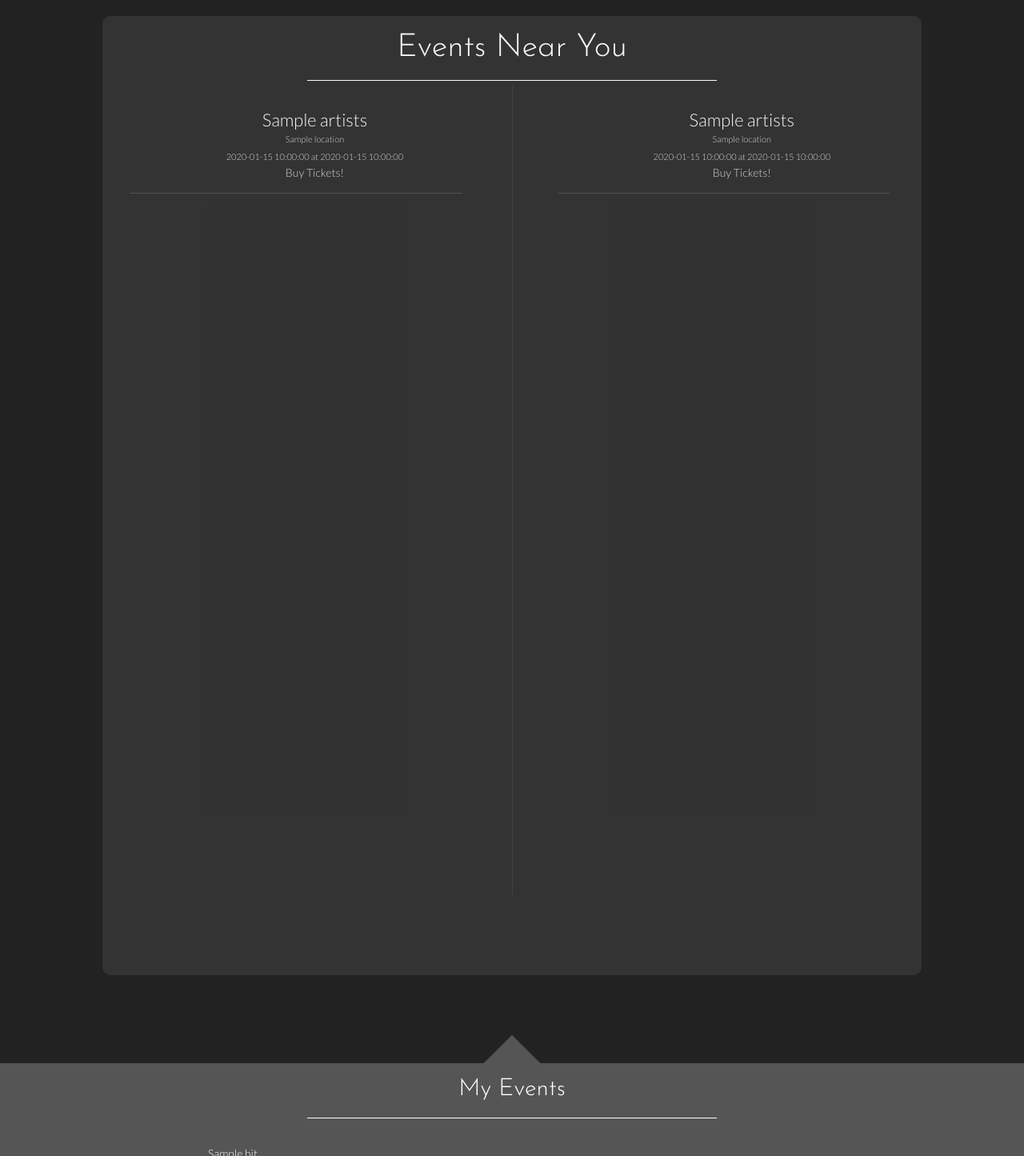
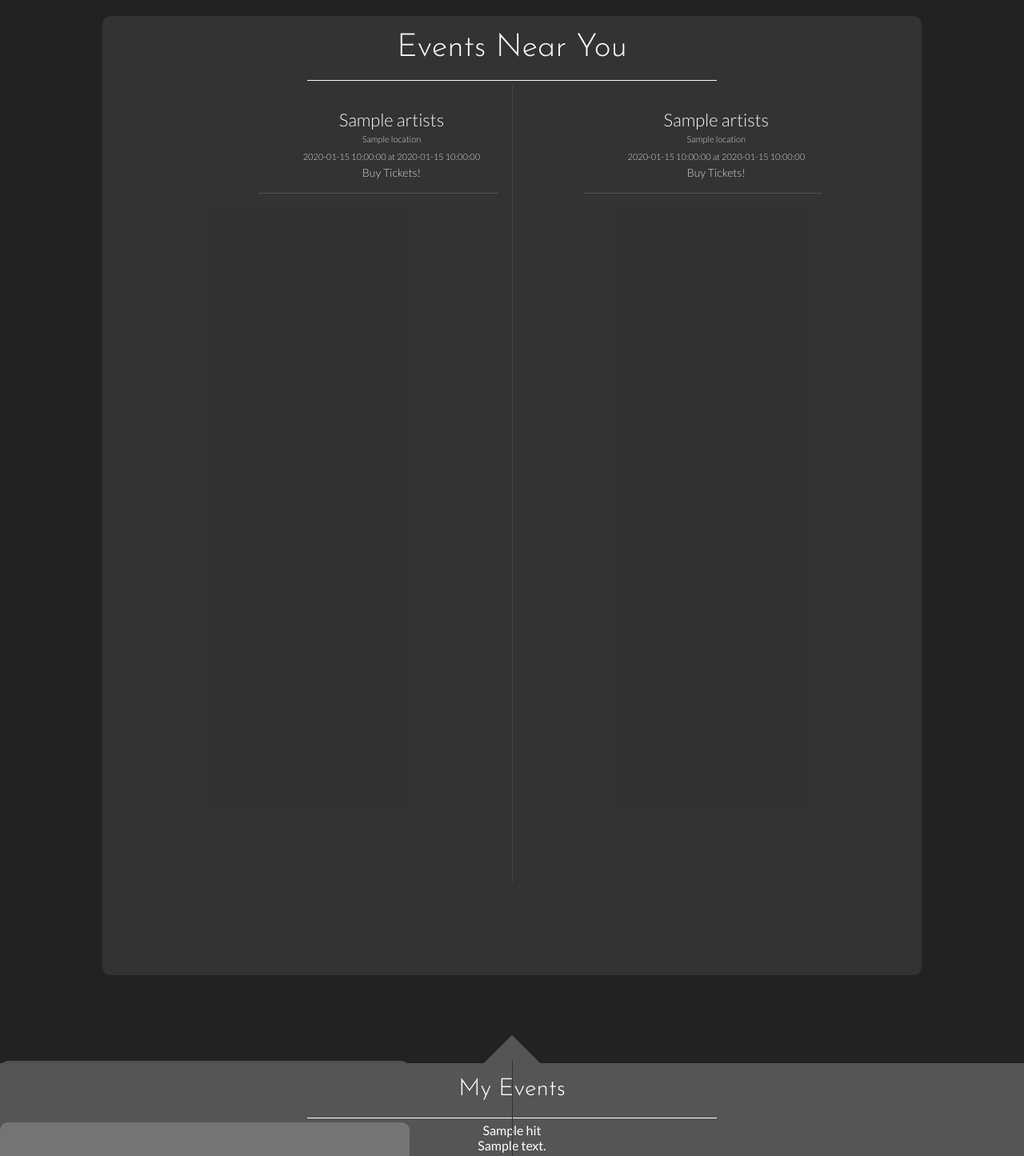
Before and after one commit to iak0/concertcrowd, a Flask app: template templates/home.html in a window 1280 px wide. Shown: the whole page at 80% size. Run offline with Flask 2, Linux system fonts and the light colour scheme; the template is opened without the code that fills it: most values are stand-ins (such as "Sample title", 1, 10 or a date in 2020); some libraries are stand-ins or nearby versions.

Commit message:
bottom blocks layout in progress

```diff
--- a/static/css/style2.css
+++ b/static/css/style2.css
@@ -53,6 +53,9 @@ span{
 	font-weight: thin;
 	font-family: "Josefin Sans"
 }
+.title.bot{
+	font-size: 30px;
+}
 
 #events{
 	padding-top: 15px;
@@ -68,10 +71,11 @@ span{
 	font-size:14px;
 	font-family: "Lato", sans-serif;
 	font-weight: lighter;
+	position: relative;
 }
 
 #divider{
-	height: 70%;
+	height: 69%;
 	width: 1px;
 	background-color: #333;
 	display: inline-block;
@@ -79,9 +83,13 @@ span{
 	position: absolute;
 	left: 50%
 }
+#divider#bot{
+	background-color: #888;
+}
 .body-block{
 	margin: 0 auto;
   	padding-left: 10%;
+  	width: 65%;
 }
 .bar{
 	height: 1px;
@@ -152,6 +160,14 @@ span{
 	font-size: 14px;
 	font-weight: lighter;
 }
+.bot-block{
+	width: 40%;
+	height: 80%;
+	background-color: rgba(190,190,190,0.3);
+	border-radius: 10px;
+	position: absolute;
+	z-index: -5;
+}
 input{
 	border-radius: 5px;
     -webkit-appearance: none;
--- a/templates/home.html
+++ b/templates/home.html
@@ -73,20 +73,23 @@
 			</div>
 
 			<div class="bar"></div>
-			<div class="bot-blocks"></div>
+			<div class="bot-block"></div>
             <div>
 
-			<div class="block" >
+			<div class="block2" >
                 {% for hit in hits %}
-					<div class="events">{{hit}} </div>
-
+					<div class="events">
 	                    {{hit.subject}} <br>
 	                    {{hit.body}}
+                	</div>
+            </div>
                	{% endfor %}
             </div>
             </div>
-			<div id="divider bot" ></div>
-			<div class="bot-blocks"></div>
+			<div id="divider" ></div>
+			<div class="bot-block"></div>
+
+			<div class="block2" >
 				<div class="fb-comments" data-href="http://developers.facebook.com/docs/plugins/comments/" data-width="350" data-numposts="10" data-colorscheme="dark"></div>
 			</div>
         {% endif %}
```
Also changed, not shown: static/js/script.js (line endings or trailing spaces). Lines whose indentation alone changed are shown as unchanged.
